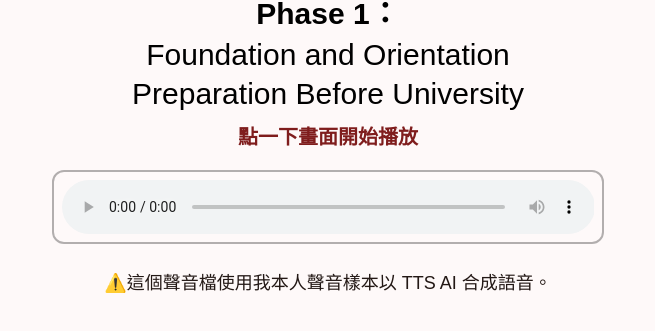
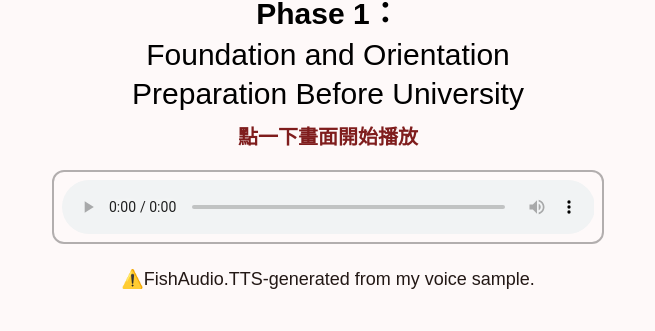
Before and after one commit to wangkejing2007/ntu-study-audio-NCKU, a plain HTML site: page NCKU-Phase-1.html in a window 1280 px wide. Shown: the part 507-838 px from the top of the page, without its empty margins (312-967 px from the left). Drawn offline with Linux system fonts and the light colour scheme.

Commit message:
Update NCKU-Phase-1.html

```diff
--- a/NCKU-Phase-1.html
+++ b/NCKU-Phase-1.html
@@ -41,7 +41,7 @@
     <source src="NCKU-Phase-1.mp3" type="audio/mpeg">
     您的瀏覽器不支援音訊播放。
   </audio>
-  <p class="note" style="font-size:18px; color:#231815; margin-top:20px;">⚠️這個聲音檔使用我本人聲音樣本以 TTS AI 合成語音。</p>
+  <p class="note" style="font-size:18px; color:#231815; margin-top:20px;">⚠️FishAudio.TTS-generated from my voice sample.</p>
   <script>
     const player = document.getElementById('player');
     const pulseText = document.getElementById('pulseText');
```
